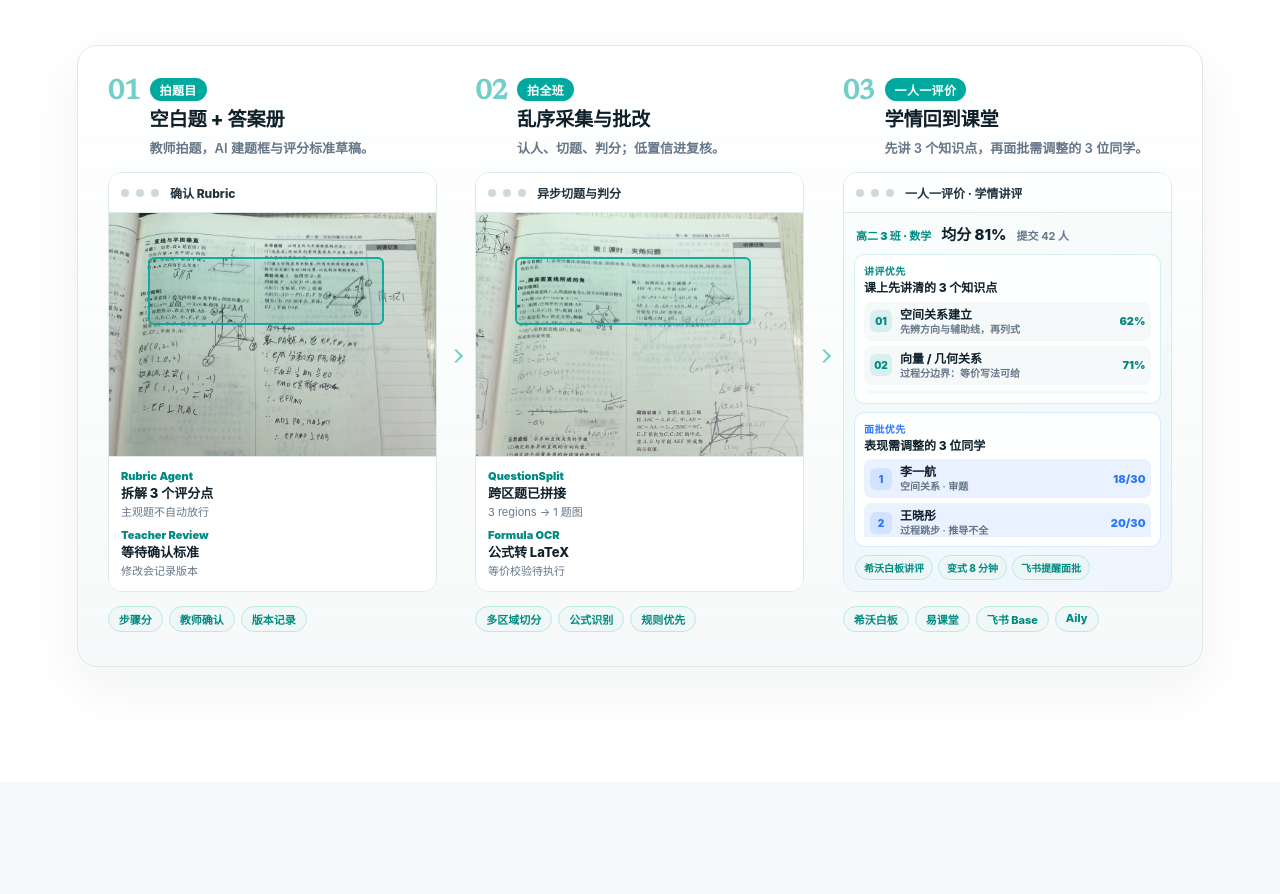
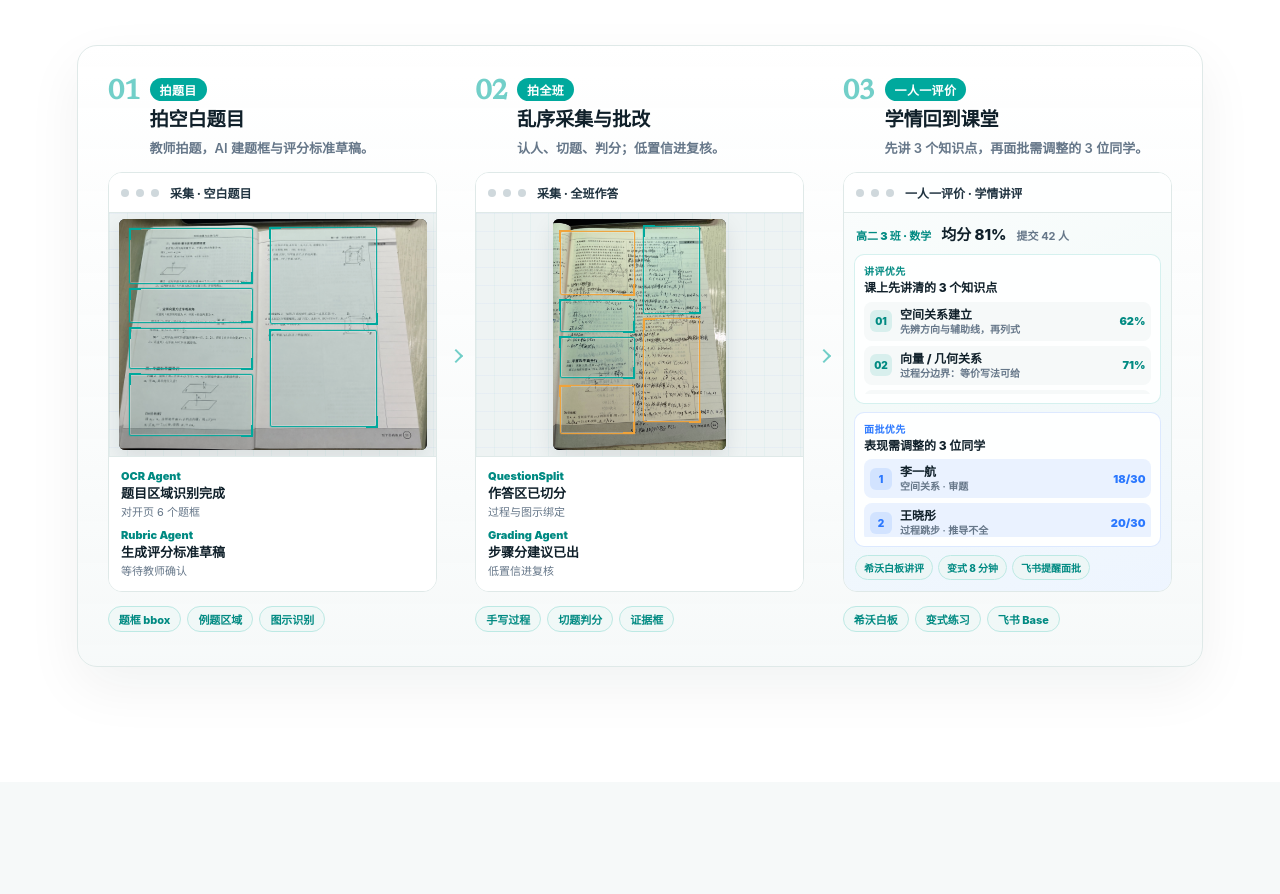
Before and after one commit to lyqqqq66666/ai_teacher, a website: page index.html in a window 1280 px wide. Shown: the part 1037-1931 px from the top of the page. Drawn offline with Linux system fonts and the light colour scheme.

Commit message:
[grok] 解决方案三栏：实拍空白/作答图 + 识别框，去掉轮播闪烁
- 拍题目使用 story-blank-page.jpg，按题块叠加 6 个扫描框
- 拍全班使用 story-answer-page.jpg，手写过程区琥珀/青绿框
- 三栏静态渲染一次，禁止换图交替；缓存 bust v=story-static-scan-2

```diff
--- a/index.html
+++ b/index.html
@@ -15,7 +15,7 @@
       href="https://fonts.googleapis.com/css2?family=Noto+Serif+SC:wght@500;600;700&family=Newsreader:opsz,wght@6..72,500;600;700&display=swap"
       rel="stylesheet"
     />
-    <link rel="stylesheet" href="./styles.css?v=teach-rich-1" />
+    <link rel="stylesheet" href="./styles.css?v=story-static-scan-2" />
     <link rel="stylesheet" href="./problems.css?v=inline-1" />
   </head>
   <body>
@@ -71,7 +71,7 @@
             <header class="story-col-head">
               <span class="story-col-step">01</span>
               <span class="story-col-badge">拍题目</span>
-              <h3>空白题 + 答案册</h3>
+              <h3>拍空白题目</h3>
               <p>教师拍题，AI 建题框与评分标准草稿。</p>
             </header>
             <div class="story-col-visual">
@@ -466,6 +466,6 @@
 
     <script src="./data/topic-brief.js"></script>
     <script src="./problems.js?v=inline-1"></script>
-    <script src="./script.js?v=teach-rich-1"></script>
+    <script src="./script.js?v=story-static-scan-2"></script>
   </body>
 </html>
--- a/script.js
+++ b/script.js
@@ -389,15 +389,31 @@ function renderTeachColPanel(item) {
     </div>`;
 }
 
-/** 三栏紧凑预览（左中右同一板块用），避免大控制台在窄栏里挤爆 */
+/**
+ * 扫描框：按百分比定位在照片上的识别区域
+ * frame: { left, top, width, height, tone?: "teal"|"amber" }
+ */
+function renderScanFrames(frames) {
+  if (!frames || !frames.length) return "";
+  return frames
+    .map((f) => {
+      const tone = f.tone === "amber" ? " is-amber" : "";
+      return `<span class="col-frame${tone}" style="left:${f.left};top:${f.top};width:${f.width};height:${f.height}" aria-hidden="true"></span>`;
+    })
+    .join("");
+}
+
+/** 三栏紧凑预览（左中右同一板块用）；扫描框挂在与照片同比例的 stage 上，避免 letterbox 错位 */
 function renderColPanel(item, options = {}) {
-  if (item.visualType === "teaching") {
+  if (item.visualType === "teaching" || item.kind === "teach") {
     return renderTeachColPanel(item);
   }
 
-  const title = options.barTitle || item.screenTitle || "产品预览";
-  const points = (item.agentEvents || []).slice(0, 2);
-  const frameClass = item.visualType === "review" ? "col-frame is-amber" : "col-frame";
+  const title = options.barTitle || item.screenTitle || item.barTitle || "产品预览";
+  const points = (item.agentEvents || item.events || []).slice(0, 2);
+  const frames = item.scanFrames || item.frames || [];
+  const alt = item.imageAlt || "";
+  const aspect = item.imageAspect || "4 / 3";
 
   const pointsHtml = points
     .map(
@@ -410,13 +426,20 @@ function renderColPanel(item, options = {}) {
     )
     .join("");
 
+  const frameHtml =
+    frames.length > 0
+      ? renderScanFrames(frames)
+      : `<span class="col-frame${item.visualType === "review" ? " is-amber" : ""}" aria-hidden="true"></span>`;
+
   return `
     <div class="col-panel">
       <div class="col-panel-bar"><i></i><i></i><i></i><strong>${title}</strong></div>
       <div class="col-panel-body">
-        <div class="col-panel-media">
-          <img src="${item.previewImage}" alt="" loading="lazy" />
-          <span class="${frameClass}" aria-hidden="true"></span>
+        <div class="col-panel-media col-panel-media--scan">
+          <div class="col-scan-shot" style="aspect-ratio: ${aspect}">
+            <img src="${item.previewImage}" alt="${alt}" loading="eager" decoding="async" />
+            ${frameHtml}
+          </div>
         </div>
         <ul class="col-panel-points">${pointsHtml}</ul>
       </div>
@@ -424,7 +447,6 @@ function renderColPanel(item, options = {}) {
 }
 
 function panelHtmlForItem(item) {
-  // 解决方案区始终用紧凑三栏卡；大控制台渲染保留供其它区域如需复用
   return renderColPanel(item);
 }
 
@@ -432,20 +454,17 @@ function renderFlowVisual(targetId, item) {
   const container = document.getElementById(targetId);
   if (!container || !item) return;
 
-  // 直接替换内容，不再先 opacity:0。旧逻辑 remove is-flow-visible 会整块「消失」一帧。
+  // 静态写入：同目标只渲染一次，禁止反复 innerHTML / 换图
+  const staticKey =
+    item.previewImage ||
+    (item.teachingBrief ? "teach-brief" : item.visualType || "panel");
+  if (container.dataset.staticRendered === "1" && container.dataset.staticSrc === staticKey) {
+    return;
+  }
   container.classList.add("is-flow-visible");
   container.innerHTML = panelHtmlForItem(item);
-
-  container.querySelectorAll("img").forEach((img) => {
-    if (img.complete) return;
-    img.style.opacity = "0";
-    const reveal = () => {
-      img.style.transition = "opacity 220ms ease";
-      img.style.opacity = "1";
-    };
-    img.addEventListener("load", reveal, { once: true });
-    img.addEventListener("error", reveal, { once: true });
-  });
+  container.dataset.staticRendered = "1";
+  container.dataset.staticSrc = staticKey;
 }
 
 const mapData = {
@@ -517,93 +536,96 @@ const navObserver = new IntersectionObserver(
 
 document.querySelectorAll("main section[id]").forEach((section) => navObserver.observe(section));
 
-// 同一板块三栏：左拍题目 / 中拍全班 / 右一人一评价
-const storyPhases = [
-  { visualId: "flow-visual-0", tagsId: "flow-tags-0", indices: [0, 1] }, // 左：拍题+Rubric
-  { visualId: "flow-visual-1", tagsId: "flow-tags-1", indices: [2, 3, 4] }, // 中：认人+批改+复核
-  { visualId: "flow-visual-2", tagsId: "flow-tags-2", indices: [5] }, // 右：讲评输出
-];
-
-const storySubIdx = storyPhases.map(() => 0);
 const prefersReducedMotion =
   typeof window.matchMedia === "function" &&
   window.matchMedia("(prefers-reduced-motion: reduce)").matches;
 
-function preloadFlowImages() {
-  const seen = new Set();
-  flowData.forEach((item) => {
-    if (!item.previewImage || seen.has(item.previewImage)) return;
-    seen.add(item.previewImage);
+/**
+ * 解决方案三栏：静态一帧，禁止轮播 / 定时换图（避免交替闪烁）
+ * 左：空白卷（题框识别） / 中：作答卷（过程框） / 右：学情卡（无图片轮播）
+ * 扫描框百分比按实拍对开课本估：中缝约 45%–51%，最右「听课记录」栏不画框
+ */
+const storyColumns = [
+  {
+    visualId: "flow-visual-0",
+    tagsId: "flow-tags-0",
+    tags: ["题框 bbox", "例题区域", "图示识别"],
+    item: {
+      barTitle: "采集 · 空白题目",
+      screenTitle: "采集 · 空白题目",
+      previewImage: "./assets/story-blank-page.jpg",
+      imageAlt: "空白题目册展开页（含答案区域）",
+      imageAspect: "1448 / 1086",
+      events: [
+        ["OCR Agent", "题目区域识别完成", "对开页 6 个题框"],
+        ["Rubric Agent", "生成评分标准草稿", "等待教师确认"],
+      ],
+      // 空白卷：左页四块题区 + 右页两块例题/训练；避开中缝与最右听课记录栏
+      scanFrames: [
+        { left: "3.5%", top: "4%", width: "40%", height: "24%" }, // 例1 线面垂直 + 示意图
+        { left: "3.5%", top: "30%", width: "40%", height: "15%" }, // 例2 位置关系
+        { left: "3.5%", top: "47%", width: "40%", height: "18%" }, // 线面角公式区
+        { left: "3.5%", top: "67%", width: "40%", height: "27%" }, // 平面平行 + 知识梳理
+        { left: "49%", top: "3.5%", width: "35%", height: "42%" }, // 例3 正方体题干与图
+        { left: "49%", top: "48%", width: "35%", height: "42%" }, // 跟踪训练3 棱柱
+      ],
+    },
+  },
+  {
+    visualId: "flow-visual-1",
+    tagsId: "flow-tags-1",
+    tags: ["手写过程", "切题判分", "证据框"],
+    item: {
+      barTitle: "采集 · 全班作答",
+      screenTitle: "采集 · 全班作答",
+      previewImage: "./assets/story-answer-page.jpg",
+      imageAlt: "学生手写作答过程页",
+      imageAspect: "1344 / 1792",
+      events: [
+        ["QuestionSplit", "作答区已切分", "过程与图示绑定"],
+        ["Grading Agent", "步骤分建议已出", "低置信进复核"],
+      ],
+      // 作答卷：框住手写过程；琥珀框标示重点判分/待复核步骤；避开最右空白栏
+      scanFrames: [
+        { left: "4%", top: "5%", width: "43%", height: "28%", tone: "amber" }, // 左上 例1 手写推导
+        { left: "4%", top: "35%", width: "43%", height: "14%" }, // 例2 手写
+        { left: "4%", top: "51%", width: "43%", height: "18%" }, // 线面角旁手写
+        { left: "4%", top: "72%", width: "43%", height: "21%", tone: "amber" }, // 平面平行手写
+        { left: "52%", top: "3%", width: "33%", height: "38%" }, // 右上 例3 建系/法向量
+        { left: "52%", top: "43%", width: "33%", height: "45%", tone: "amber" }, // 跟踪训练3 完整过程
+      ],
+    },
+  },
+  {
+    visualId: "flow-visual-2",
+    tagsId: "flow-tags-2",
+    tags: ["希沃白板", "变式练习", "飞书 Base"],
+    item: flowData[5],
+  },
+];
+
+function preloadStoryImages() {
+  storyColumns.forEach((col) => {
+    const src = col.item && col.item.previewImage;
+    if (!src) return;
     const img = new Image();
-    img.src = item.previewImage;
+    img.src = src;
   });
 }
 
-function renderStoryPhase(phaseIdx, subIdx) {
-  const phase = storyPhases[phaseIdx];
-  if (!phase) return;
-  const dataIdx = phase.indices[subIdx] ?? phase.indices[0];
-  const item = flowData[dataIdx];
-  if (!item) return;
-  storySubIdx[phaseIdx] = subIdx;
-  renderFlowVisual(phase.visualId, item);
-
-  const tagsEl = document.getElementById(phase.tagsId);
-  if (tagsEl) {
-    tagsEl.innerHTML = item.tags.map((tag) => `<span>${tag}</span>`).join("");
-  }
-}
-
-// 初始：每阶段固定展示首帧，再启动轻量轮播
-preloadFlowImages();
-storyPhases.forEach((_, idx) => renderStoryPhase(idx, 0));
-
-const howSection = document.getElementById("how");
-let storyInView = false;
-let storyTimer = null;
-const STORY_TICK_MS = 5200;
-
-function advanceStoryFrames() {
-  // 每个有多子步骤的阶段各自前进一格，单步阶段不动，减少「整页一起变」的晃感
-  storyPhases.forEach((phase, idx) => {
-    if (phase.indices.length <= 1) return;
-    const next = (storySubIdx[idx] + 1) % phase.indices.length;
-    renderStoryPhase(idx, next);
+function renderStoryColumns() {
+  storyColumns.forEach((col) => {
+    renderFlowVisual(col.visualId, col.item);
+    const tagsEl = document.getElementById(col.tagsId);
+    if (tagsEl && col.tags) {
+      tagsEl.innerHTML = col.tags.map((tag) => `<span>${tag}</span>`).join("");
+    }
   });
 }
 
-function startStoryTimer() {
-  if (prefersReducedMotion || storyTimer != null) return;
-  storyTimer = window.setInterval(() => {
-    if (!storyInView || document.hidden) return;
-    advanceStoryFrames();
-  }, STORY_TICK_MS);
-}
-
-function stopStoryTimer() {
-  if (storyTimer == null) return;
-  window.clearInterval(storyTimer);
-  storyTimer = null;
-}
-
-if (howSection && !prefersReducedMotion) {
-  const storyViewObserver = new IntersectionObserver(
-    (entries) => {
-      entries.forEach((entry) => {
-        storyInView = entry.isIntersecting && entry.intersectionRatio > 0.12;
-        if (storyInView) startStoryTimer();
-        else stopStoryTimer();
-      });
-    },
-    { threshold: [0, 0.12, 0.25] }
-  );
-  storyViewObserver.observe(howSection);
-}
-
-document.addEventListener("visibilitychange", () => {
-  if (document.hidden) stopStoryTimer();
-  else if (storyInView) startStoryTimer();
-});
+// 仅渲染一次：无 setInterval / 无 phase 轮播 / 无换图
+preloadStoryImages();
+renderStoryColumns();
 
 mapButtons.forEach((button) => {
   const key = button.dataset.mapNode;
--- a/styles.css
+++ b/styles.css
@@ -1956,27 +1956,97 @@ h3 {
   object-position: center top;
 }
 
+/* 扫描预览：照片 + 识别框同比例叠放，避免 object-fit 导致框错位；无动画换图 */
+.col-panel-media--scan {
+  display: grid;
+  place-items: center;
+  padding: 6px;
+  background:
+    linear-gradient(90deg, rgba(0, 169, 157, 0.04) 1px, transparent 1px),
+    linear-gradient(180deg, rgba(43, 120, 255, 0.04) 1px, transparent 1px),
+    #eef3f3;
+  background-size: 18px 18px;
+}
+
+.col-scan-shot {
+  position: relative;
+  /* 以容器高度为上限，宽度由 aspect-ratio 决定，保证框与像素对齐 */
+  height: 100%;
+  width: auto;
+  max-width: 100%;
+  max-height: 100%;
+  margin: 0 auto;
+  border-radius: 6px;
+  overflow: hidden;
+  box-shadow: 0 8px 22px rgba(16, 32, 42, 0.1);
+  background: #1a2226;
+}
+
+.col-scan-shot img {
+  display: block;
+  width: 100%;
+  height: 100%;
+  object-fit: fill;
+  /* 禁止图片本身的过渡，避免加载态淡入造成闪烁观感 */
+  transition: none;
+}
+
+/* 识别扫描框：静态叠在照片上，无 sweep / 无闪烁动画 */
+.col-scan-shot .col-frame,
 .col-panel-media .col-frame {
   position: absolute;
   left: 12%;
   top: 18%;
   width: 72%;
   height: 28%;
-  border: 2px solid rgba(0, 169, 157, 0.9);
-  border-radius: 6px;
-  background: rgba(0, 169, 157, 0.08);
-  box-shadow: 0 0 0 999px rgba(255, 255, 255, 0.12);
+  border: 1.5px solid rgba(0, 169, 157, 0.92);
+  border-radius: 2px;
+  background: rgba(0, 169, 157, 0.07);
+  box-shadow:
+    inset 0 0 0 1px rgba(255, 255, 255, 0.22),
+    0 0 0 1px rgba(0, 169, 157, 0.16);
   pointer-events: none;
-}
-
+  animation: none;
+}
+
+/* 对角取景角（左上 / 右下），更像 OCR 取景区 */
+.col-scan-shot .col-frame::before,
+.col-scan-shot .col-frame::after {
+  content: "";
+  position: absolute;
+  width: 12px;
+  height: 12px;
+  border-color: #00a99d;
+  border-style: solid;
+  pointer-events: none;
+  box-sizing: border-box;
+}
+
+.col-scan-shot .col-frame::before {
+  left: -1.5px;
+  top: -1.5px;
+  border-width: 2.5px 0 0 2.5px;
+}
+
+.col-scan-shot .col-frame::after {
+  right: -1.5px;
+  bottom: -1.5px;
+  border-width: 0 2.5px 2.5px 0;
+}
+
+.col-scan-shot .col-frame.is-amber,
 .col-panel-media .col-frame.is-amber {
   border-color: rgba(240, 163, 58, 0.95);
-  background: rgba(240, 163, 58, 0.1);
-  top: 42%;
-  height: 22%;
-}
-
-.col-panel-points {
+  background: rgba(240, 163, 58, 0.09);
+  box-shadow:
+    inset 0 0 0 1px rgba(255, 255, 255, 0.22),
+    0 0 0 1px rgba(240, 163, 58, 0.18);
+}
+
+.col-scan-shot .col-frame.is-amber::before,
+.col-scan-shot .col-frame.is-amber::after {
+  border-color: #f0a33a;
+}.col-panel-points {
   display: grid;
   gap: 8px;
   padding: 12px;
```
Also changed, not shown: assets/story-answer-page.jpg (added), assets/story-blank-page.jpg (added).
